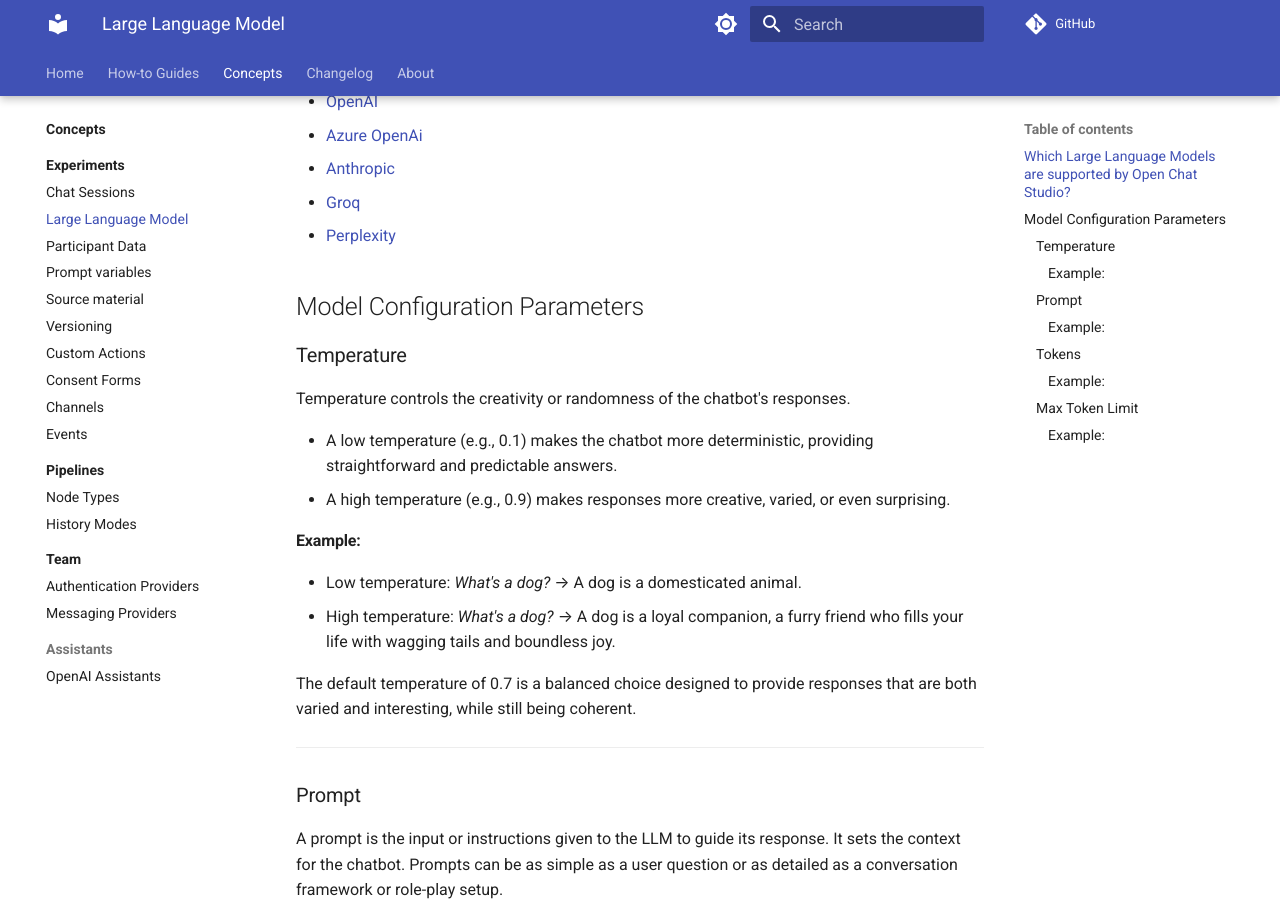
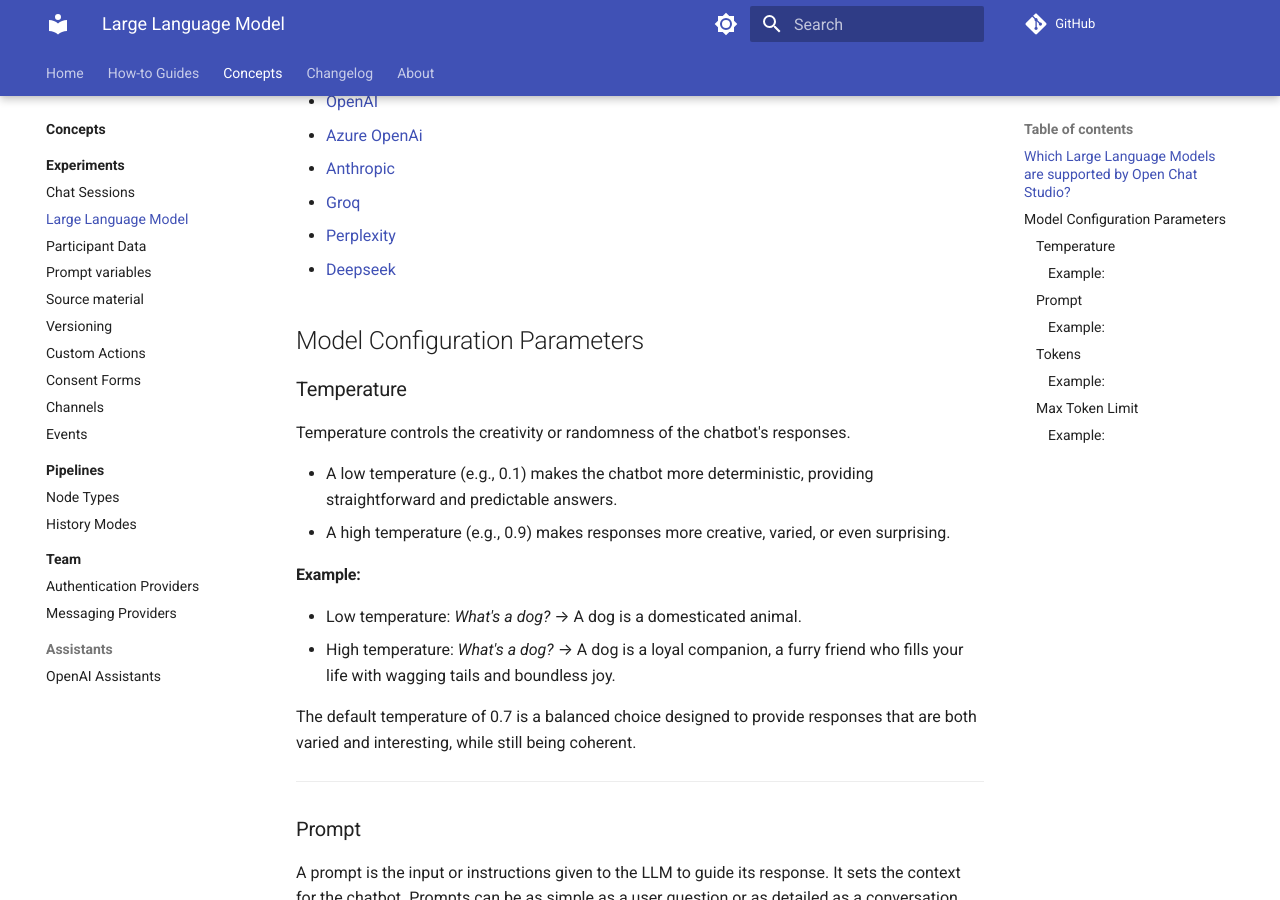
Before and after one commit to dimagi/open-chat-studio-docs, an MkDocs documentation site: the page built from docs/concepts/llm.md, in a window 1280 px wide and 900 px high, scrolled down 669 px. Built offline with MkDocs 1.6.1 and Material for MkDocs 9.7.7, drawn with Linux system fonts in a browser that asks for light colours; a script that is not in the unit is left out; comment, search, counter and statistics services are not loaded.

Commit message:
Add deepseek to list of llm providers

```diff
--- a/docs/concepts/llm.md
+++ b/docs/concepts/llm.md
@@ -25,6 +25,7 @@
 * [Anthropic](https://docs.anthropic.com/en/docs/about-claude/models_)
 * [Groq](https://console.groq.com/docs/models)
 * [Perplexity](https://docs.perplexity.ai/guides/model-cards)
+* [Deepseek](https://api-docs.deepseek.com/quick_start/pricing)
 
 ## Model Configuration Parameters
 
```
